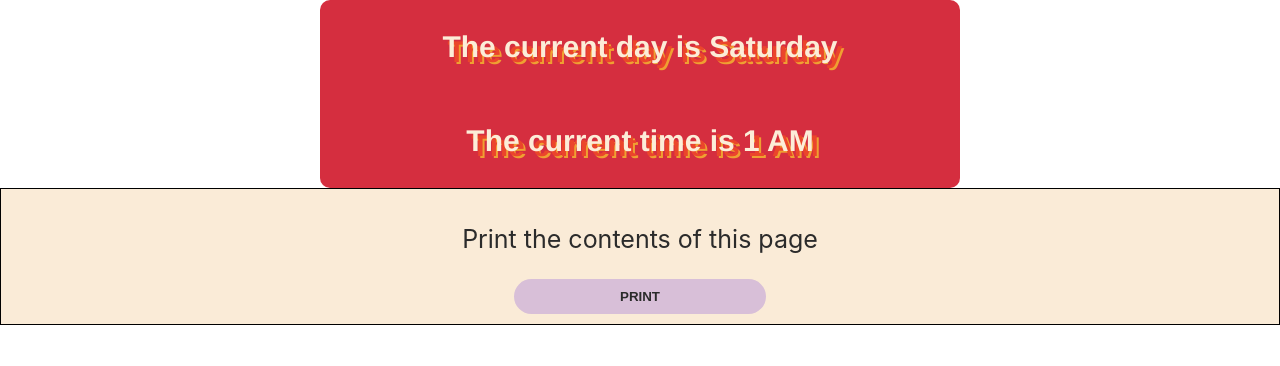
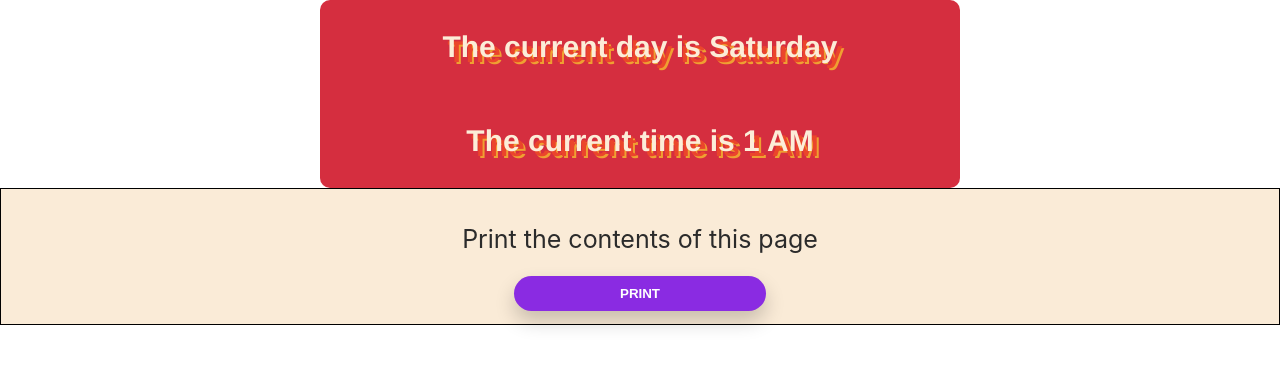
Before and after one commit to Cesar-Infante/JavaScript-PracticeV2, a React (Create React App) app in the folder client/: page / in a window 1280 px wide. In both pictures the pointer is over the button "PRINT". Shown: the top 366 px of the page. Built offline with nearby package versions, Linux system fonts and the light colour scheme.

Commit message:
final touches to button

```diff
--- a/client/src/styles/PrintContent.css
+++ b/client/src/styles/PrintContent.css
@@ -24,5 +24,13 @@
     background-color: thistle;
     color: rgb(43, 43, 43);
     font-weight: 700;
-    font: ;
 }
+
+.printBtn:hover {
+    cursor: pointer;
+    color: white;
+    background-color: blueviolet;
+    transform: translateY(-3px);
+    box-shadow: 0 10px 20px rgba(0, 0, 0, 0.2);
+    transition: 200ms;
+}
```
